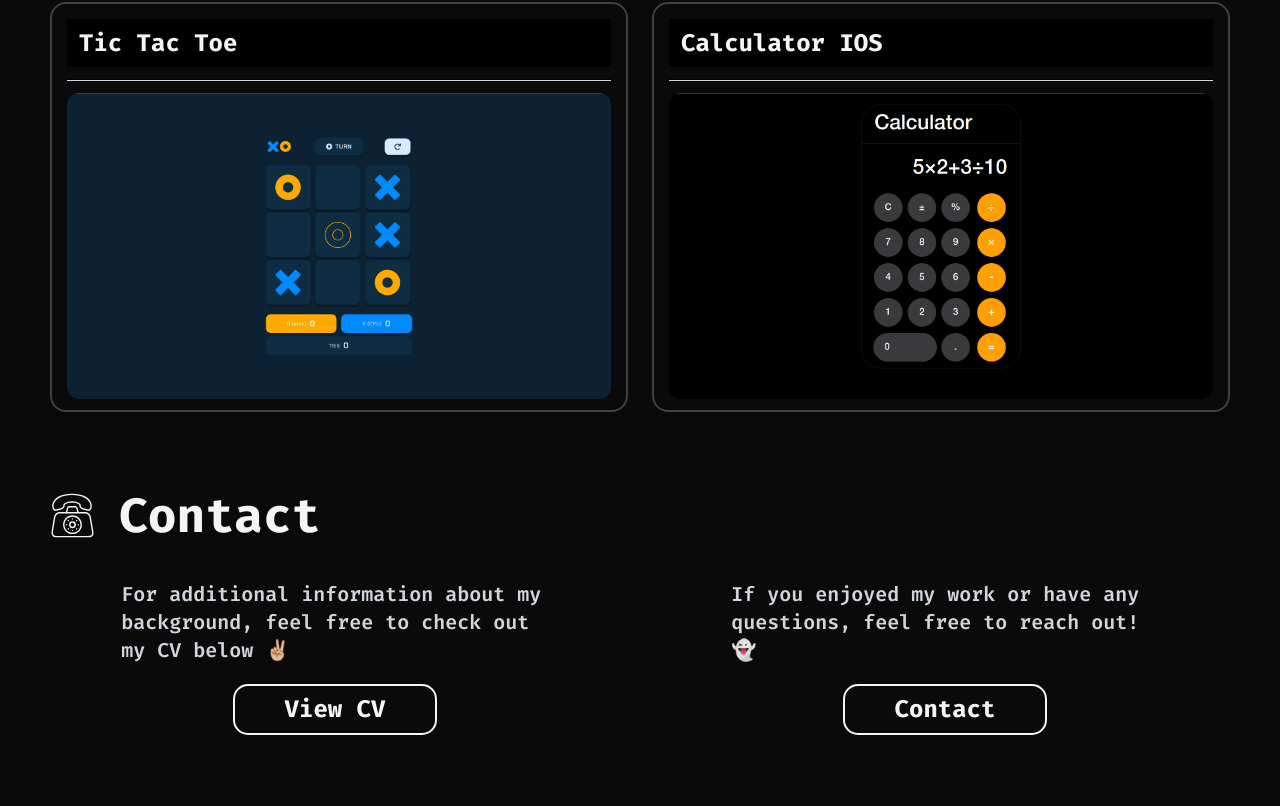
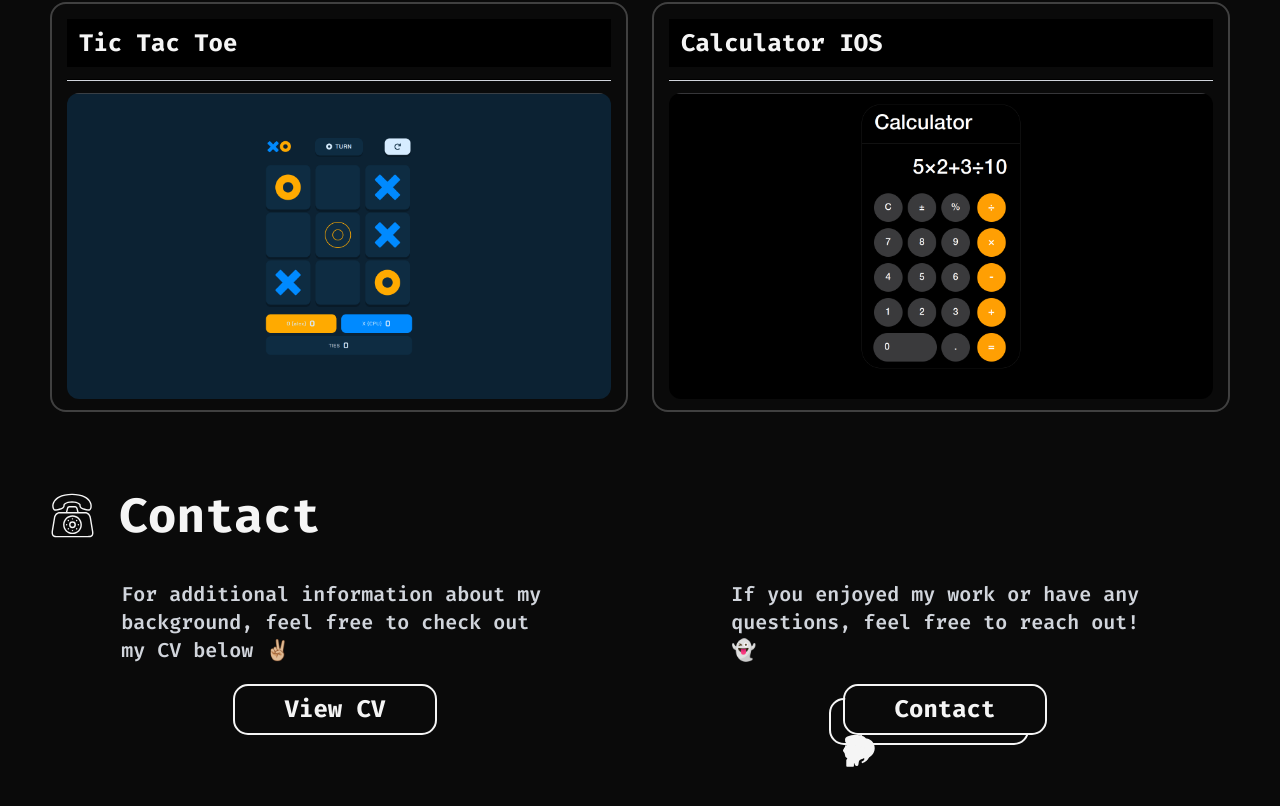
Before and after one commit to AlexanderMatveev2908/next-portfolio, a Next.js app: page / in a window 1280 px wide. Shown: the part 1928-2734 px from the top of the page. Built offline with nearby package versions, Linux system fonts and the light colour scheme.

Commit message:
working on fancyBtn v2.0

```diff
--- a/src/core/layout/components/Header/Header.tsx
+++ b/src/core/layout/components/Header/Header.tsx
@@ -14,7 +14,7 @@ const Header: FC = ({}) => {
         />
       </div>
 
-      <div className="w-full flex gap-5 sm:gap-10 justify-end">
+      <div className="w-full flex gap-5 sm:gap-10 justify-end items-start">
         {headerLinks.map((el) => (
           <HeaderLink key={el.id} {...{ $clr: "whitesmoke", ...el }} />
         ))}
--- a/src/core/layout/components/Header/components/HeaderLink/HeaderLink.tsx
+++ b/src/core/layout/components/Header/components/HeaderLink/HeaderLink.tsx
@@ -11,7 +11,7 @@ type PropsType = {
 
 const HeaderLink: FC<PropsType> = ({ $clr, txt, to }) => {
   return (
-    <a href={`#${to}`} className="link ">
+    <a href={`#${to}`} className="link">
       <HeaderLinkStyled {...{ $clr }} className="txt__lg font-semibold">
         {txt}
       </HeaderLinkStyled>
--- a/src/features/Contact/components/FancyBtnV2/FancyBtnV2.tsx
+++ b/src/features/Contact/components/FancyBtnV2/FancyBtnV2.tsx
@@ -5,6 +5,8 @@
 import { useState, type FC } from "react";
 import Anchor from "../Anchor/Anchor";
 import { css } from "@emotion/react";
+import { btnFancySVGs } from "./uiFactory";
+import { genSizeRandom } from "@/core/lib/etc";
 
 type PropsType = {
   href: string;
@@ -16,17 +18,38 @@ const FancyBtnV2: FC<PropsType> = ({ href }) => {
   return (
     <Anchor {...{ href, setIsHover }}>
       <div
-        className="w-full flex justify-center max-w-fit h-full max-h-fit"
+        className="w-full flex justify-center max-w-fit h-full max-h-fit relative"
         css={css`
           border: 2px solid var(--whitesmoke);
           padding: 7.5px 50px;
           border-radius: 15px;
         `}
       >
+        <div
+          className="absolute min-w-full min-h-full top-[0.75rem] -left-[1rem] border-2"
+          css={css`
+            border-radius: 15px;
+            border: 2px solid var(--whitesmoke);
+          `}
+        ></div>
+
+        <div className="absolute inset-0 z-40 bg-neutral-950 rounded-[15px]"></div>
+
         <span className="txt__lg font-bold text-[whitesmoke] relative z-60">
           Contact
         </span>
       </div>
+
+      {btnFancySVGs.map((el) => (
+        <el.svg
+          css={css`
+            ${genSizeRandom()}
+            color: var(--whitesmoke);
+          `}
+          key={el.id}
+          className="absolute"
+        />
+      ))}
     </Anchor>
   );
 };
```
